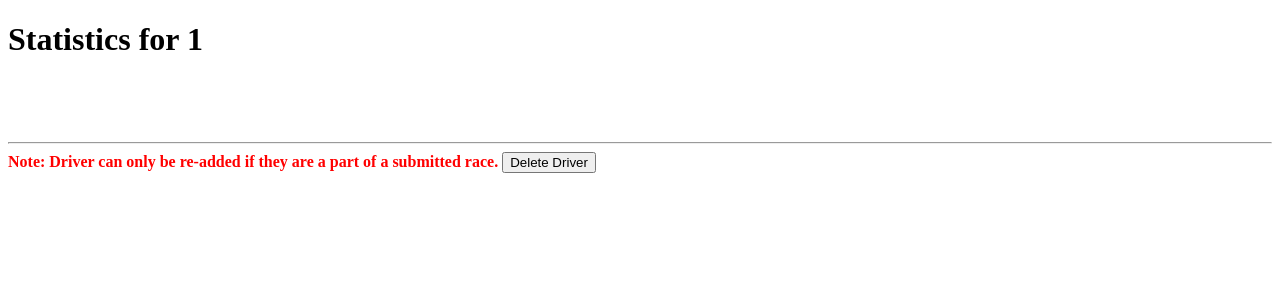
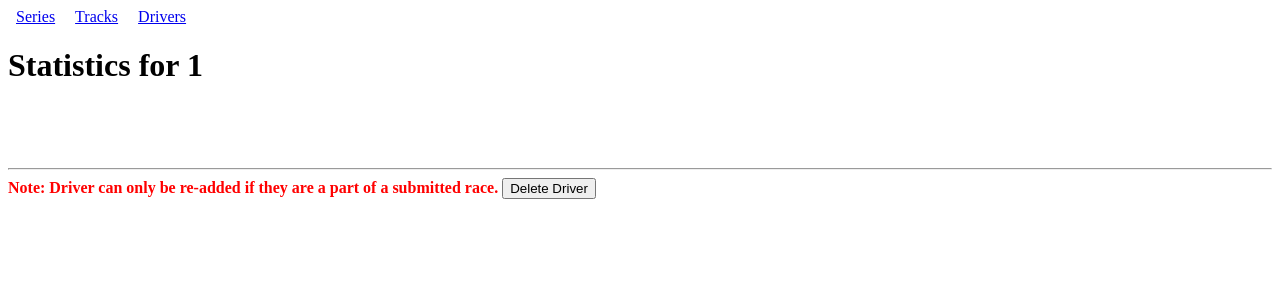
Before and after one commit to FK76exe/NR2003-stats-generator, a Flask app: page /driver/1/ in a window 1280 px wide. Shown: the top 300 px of the page. Run offline with Flask 3, Linux system fonts and the light colour scheme; data that the repository does not hold is empty.

Commit message:
added main navigation for series, tracks, and drivers on each page

```diff
--- a/src/src/static/styles/series.css
+++ b/src/src/static/styles/series.css
@@ -5,16 +5,16 @@ tr#header td {
     border-top: none;
 }
 
-#weekend-nav {
+.nav {
     list-style-type: none;
     margin: 0;
     padding: 0;
 }
 
-#weekend-nav > li {
+.nav > li {
     display: inline;
 }
 
-#weekend0nav > li > a {
+.nav > li > a {
     padding: 8px;
 }
--- a/src/src/templates/driver.html
+++ b/src/src/templates/driver.html
@@ -1,9 +1,11 @@
-{% from "macro.html" import initial_deletion, confirm_deletion with context %}
+{% from "macro.html" import initial_deletion, confirm_deletion, main_navigation with context %}
 <!DOCTYPE html>
 <head>
     <title>{{driver}}</title>
+    <link rel="stylesheet" href="{{url_for('static', filename='styles/series.css')}}">
 </head>
 <body>
+    {{ main_navigation() }}
     <h1>
         Statistics for {{driver}}
     </h1>
--- a/src/src/templates/driver_list.html
+++ b/src/src/templates/driver_list.html
@@ -1,10 +1,14 @@
+{% from "macro.html" import main_navigation %}
+
 <html>
     <head>
         <title>
             Drivers
         </title>
+        <link rel="stylesheet" href="{{url_for('static', filename='styles/series.css')}}">
     </head>
     <body>
+        {{ main_navigation() }}
         <h1>
             Drivers
         </h1>
--- a/src/src/templates/driver_season.html
+++ b/src/src/templates/driver_season.html
@@ -1,11 +1,12 @@
-{% from "macro.html" import navLink with context %}
+{% from "macro.html" import main_navigation with context %}
 <html>
     <head>
         <title>{{season ~ " " ~ series}}</title>
+        <link rel="stylesheet" href="{{url_for('static', filename='styles/series.css')}}">
     </head>
     <body>
 
-        {{ navLink('Home', '/') }}
+        {{ main_navigation() }}
 
         <h1>
             {{ driver ~ "'s Results for Series " ~ series ~ " Season " ~ season}}
--- a/src/src/templates/macro.html
+++ b/src/src/templates/macro.html
@@ -1,5 +1,5 @@
 {% macro navLink(name, endpoint) %}
-    <li class="nav-item">
+    <li>
         <a href="{{ endpoint }}">
             {{name}}
         </a>
@@ -30,7 +30,7 @@ function ConfirmDeletion() {
 {% endmacro %}
 
 {% macro weekend_navigation(id) %}
-<ul id="weekend-nav">
+<ul class="nav">
      <li>
         <a href="/race/{{id}}/">Race</a>
     </li>
@@ -48,3 +48,13 @@ function ConfirmDeletion() {
     </li>
 </ul>
 {% endmacro %}
+
+{% macro main_navigation() %}
+<ul class="nav">
+    <li>
+        <a href="/series/">Series</a>
+        <a href="/tracks/">Tracks</a>
+        <a href="/driver/">Drivers</a>
+    </li>
+</ul>
+{% endmacro %}
--- a/src/src/templates/nonrace_record.html
+++ b/src/src/templates/nonrace_record.html
@@ -1,4 +1,4 @@
-{% from "macro.html" import weekend_navigation with context %}
+{% from "macro.html" import weekend_navigation, main_navigation with context %}
 <html>
     <head>
         <title>
@@ -7,6 +7,7 @@
         <link rel="stylesheet" href="{{url_for('static', filename='styles/series.css')}}">
     </head>
     <body>
+        {{ main_navigation() }}
         {{ weekend_navigation(id) }}
 
         <h1>
--- a/src/src/templates/race.html
+++ b/src/src/templates/race.html
@@ -1,4 +1,4 @@
-{% from "macro.html" import initial_deletion, confirm_deletion, weekend_navigation with context %}
+{% from "macro.html" import initial_deletion, confirm_deletion, weekend_navigation, main_navigation with context %}
 
 <html>
     <head>
@@ -8,6 +8,7 @@
         <link rel="stylesheet" href="{{url_for('static', filename='styles/series.css')}}">
     </head>
     <body>
+        {{ main_navigation() }}
         {{ weekend_navigation(id) }}
         <h1>
             {{info['name']}}
--- a/src/src/templates/series.html
+++ b/src/src/templates/series.html
@@ -1,4 +1,4 @@
-{% from "macro.html" import initial_deletion, confirm_deletion with context %}
+{% from "macro.html" import initial_deletion, confirm_deletion, main_navigation with context %}
 
 <html>
     <head>
@@ -8,6 +8,7 @@
         <link rel="stylesheet" href="{{url_for('static', filename='styles/series.css')}}">
     </head>
     <body>
+        {{main_navigation()}}
         <h1>{{ series }}</h1>
 
         <!-- Season List -->
--- a/src/src/templates/series_list.html
+++ b/src/src/templates/series_list.html
@@ -1,10 +1,14 @@
+{% from "macro.html" import main_navigation with context %}
+
 <html>
     <head>
         <title>
             Series
         </title>
+        <link rel="stylesheet" href="{{url_for('static', filename='styles/series.css')}}">
     </head>
     <body>
+        {{ main_navigation() }}
         <h1>Series</h1>
         <ul>
             {% for record in series_list %}
--- a/src/src/templates/track_overview.html
+++ b/src/src/templates/track_overview.html
@@ -1,12 +1,14 @@
-{% from "macro.html" import initial_deletion, confirm_deletion with context %}
+{% from "macro.html" import initial_deletion, confirm_deletion, main_navigation with context %}
 
 <html>
     <head>
         <title>
             {{track_info[0]}}
         </title>
+        <link rel="stylesheet" href="{{url_for('static', filename='styles/series.css')}}">
     </head>
     <body>
+        {{main_navigation()}}
         <h1>{{track_info[0]}}</h1>
         Track Length (miles): {{track_info[1]}} <br>
         Plate Track? {{'Yes' if track_info[2] else 'No'}} <br>
--- a/src/src/templates/tracks.html
+++ b/src/src/templates/tracks.html
@@ -1,8 +1,12 @@
+{% from "macro.html" import main_navigation with context %}
+
 <html>
     <head>
         <title>Tracks</title>
+        <link rel="stylesheet" href="{{url_for('static', filename='styles/series.css')}}">
     </head>
     <body>
+        {{ main_navigation() }}
         <h1>Tracks</h1>
         <table>
             <!-- Header Row-->
```
Also changed, not shown: src/src/templates/season.html (+4 -3 lines), src/src/templates/season_table.html (+5 -3 lines), 1 other file.
